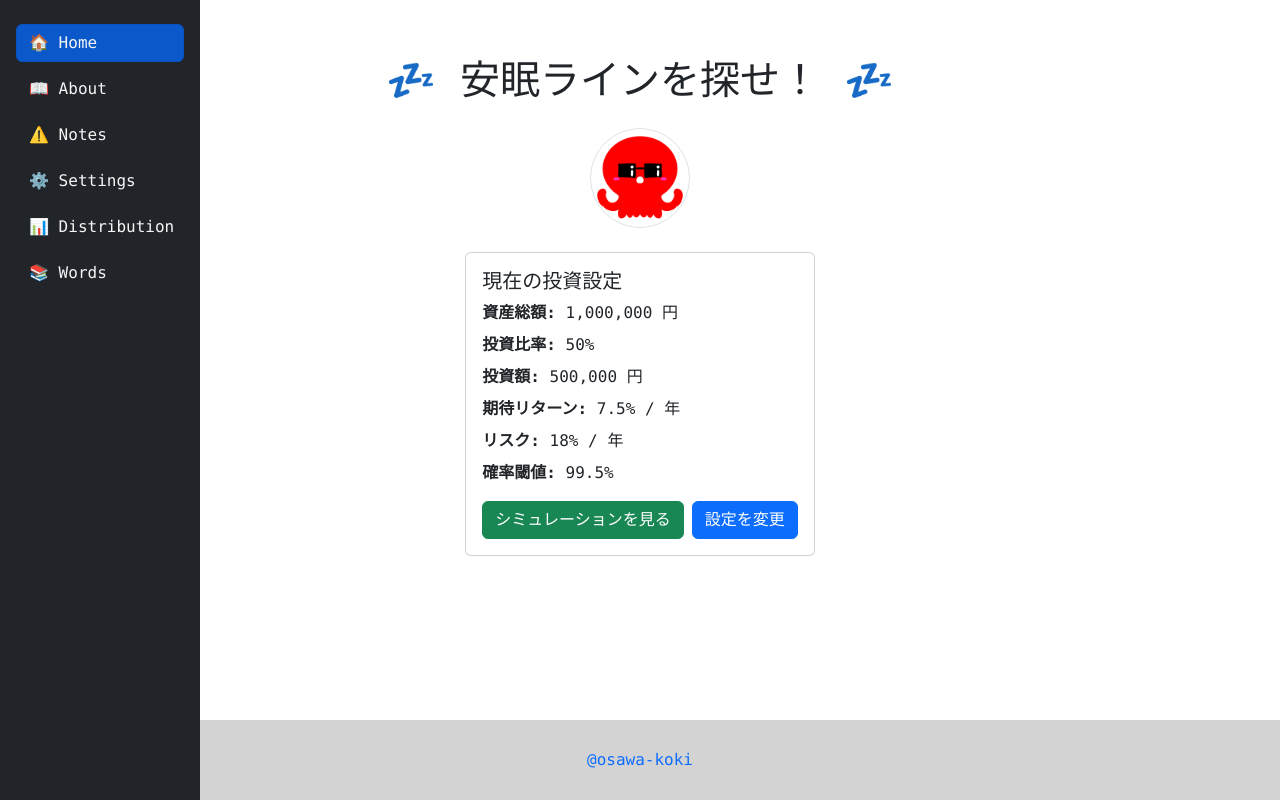
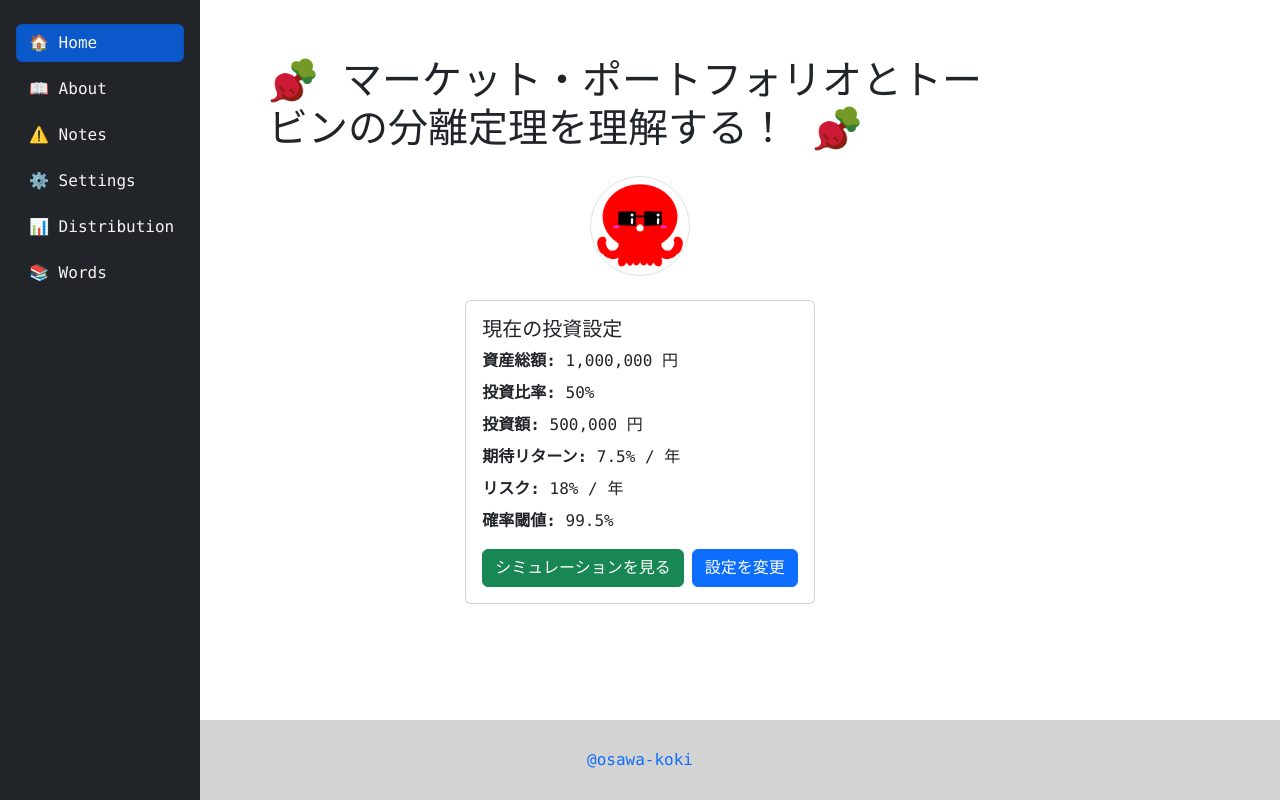
Before and after one commit to osawa-koki/mpt-capm-market-potfolio-separation-theorem, a Next.js app: page / in a window 1280 px wide. Built offline with nearby package versions, Linux system fonts and the light colour scheme.

Commit message:
small fix

```diff
--- a/setting.ts
+++ b/setting.ts
@@ -5,7 +5,7 @@ export default {
   isProd,
   basePath: Env.basePath,
   apiPath: isProd ? '' : 'http://localhost:8000',
-  title: '💤 安眠ラインを探せ！ 💤',
-  description: '安眠ラインを探せ！ 💤💤💤',
+  title: '🫜 マーケット・ポートフォリオとトービンの分離定理を理解する！ 🫜',
+  description: 'マーケット・ポートフォリオとトービンの分離定理を理解する！ 🫜🫜🫜',
   keywords: []
 }
```
